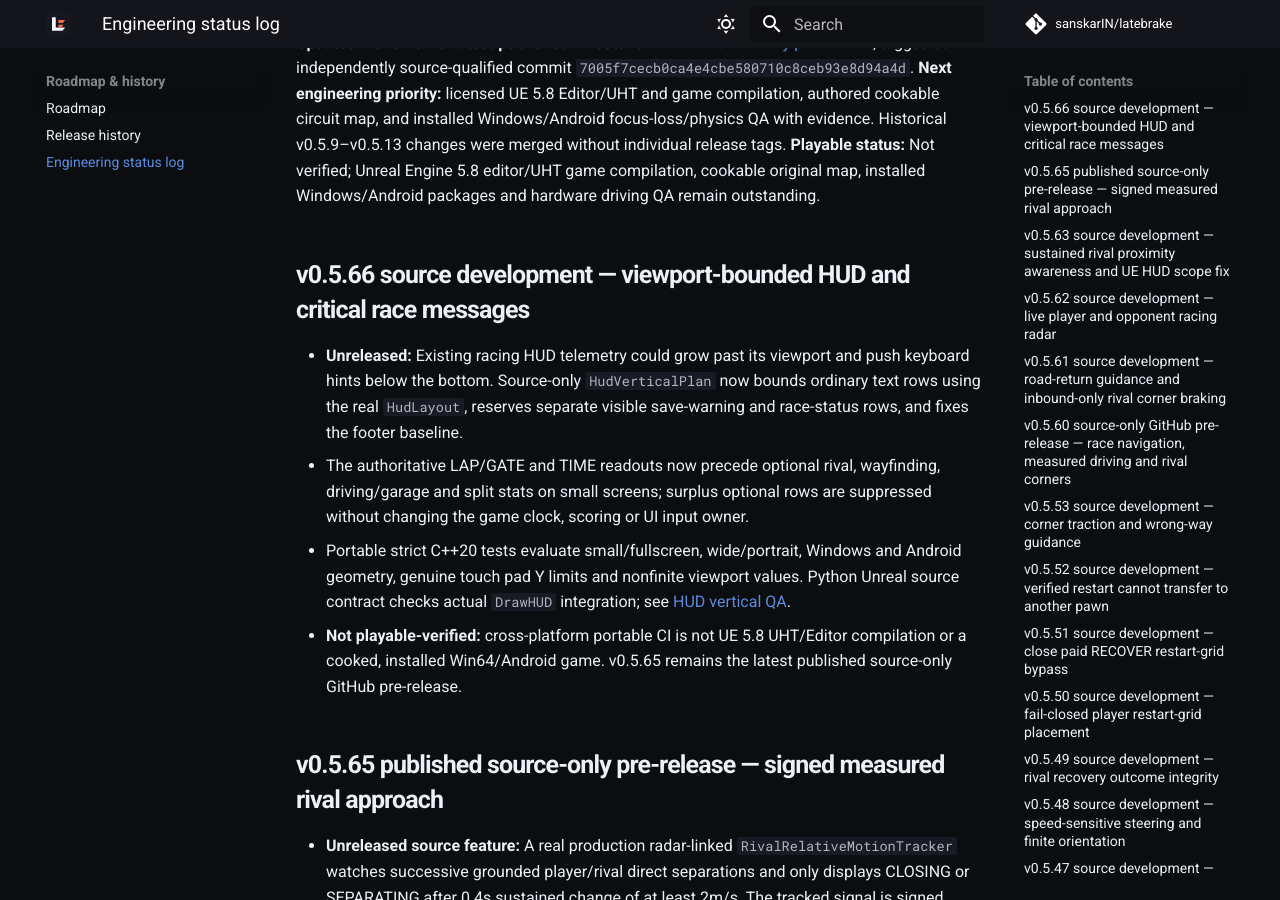
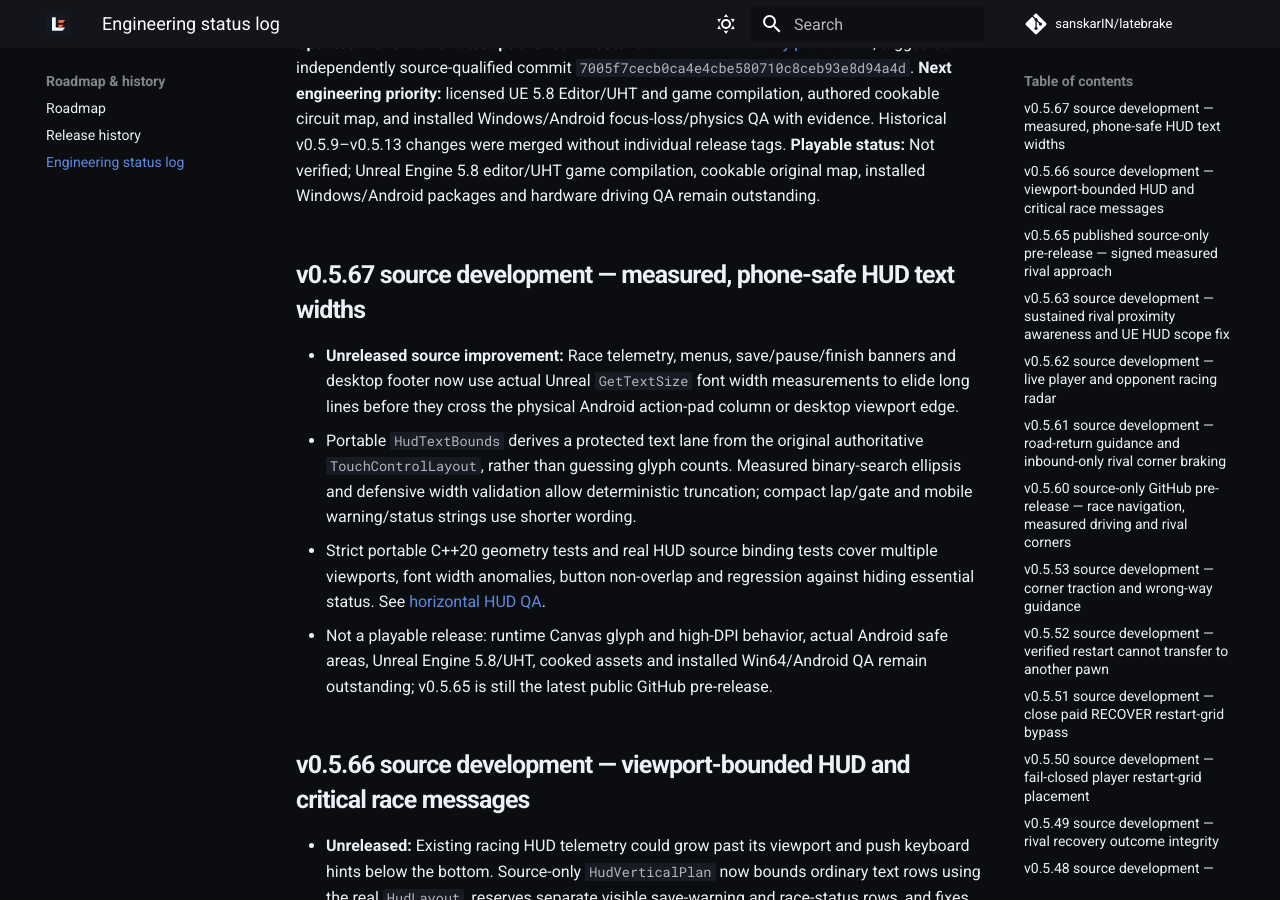
Before and after one commit to sanskarIN/latebrake, an MkDocs documentation site: the page built from docs/STATUS.md, in a window 1280 px wide and 900 px high, scrolled down 198 px. Built offline with MkDocs 1.6.1 and Material for MkDocs 9.7.7, drawn with Linux system fonts in a browser that asks for light colours; comment, search, counter and statistics services are not loaded.

Commit message:
docs(status): track unpublished source-only v0.5.67 font-measured HUD milestone

```diff
--- a/docs/STATUS.md
+++ b/docs/STATUS.md
@@ -4,6 +4,13 @@
 **Latest published milestone:** [v0.5.65 source-only pre-release](https://github.com/sanskarIN/latebrake/releases/tag/v0.5.65), tagged at independently source-qualified commit `7005f7cecb0ca4e4cbe580710c8ceb93e8d94a4d`.
 **Next engineering priority:** licensed UE 5.8 Editor/UHT and game compilation, authored cookable circuit map, and installed Windows/Android focus-loss/physics QA with evidence. Historical v0.5.9–v0.5.13 changes were merged without individual release tags.
 **Playable status:** Not verified; Unreal Engine 5.8 editor/UHT game compilation, cookable original map, installed Windows/Android packages and hardware driving QA remain outstanding.
+
+## v0.5.67 source development — measured, phone-safe HUD text widths
+
+- **Unreleased source improvement:** Race telemetry, menus, save/pause/finish banners and desktop footer now use actual Unreal `GetTextSize` font width measurements to elide long lines before they cross the physical Android action-pad column or desktop viewport edge.
+- Portable `HudTextBounds` derives a protected text lane from the original authoritative `TouchControlLayout`, rather than guessing glyph counts. Measured binary-search ellipsis and defensive width validation allow deterministic truncation; compact lap/gate and mobile warning/status strings use shorter wording.
+- Strict portable C++20 geometry tests and real HUD source binding tests cover multiple viewports, font width anomalies, button non-overlap and regression against hiding essential status. See [horizontal HUD QA](HUD_TEXT_WIDTH_QA.md).
+- Not a playable release: runtime Canvas glyph and high-DPI behavior, actual Android safe areas, Unreal Engine 5.8/UHT, cooked assets and installed Win64/Android QA remain outstanding; v0.5.65 is still the latest public GitHub pre-release.
 
 ## v0.5.66 source development — viewport-bounded HUD and critical race messages
 
```
